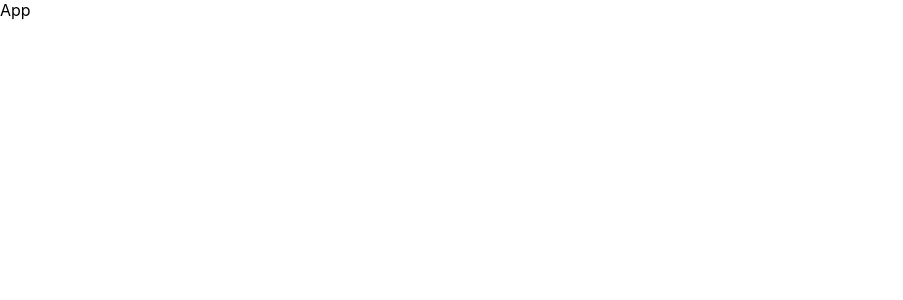
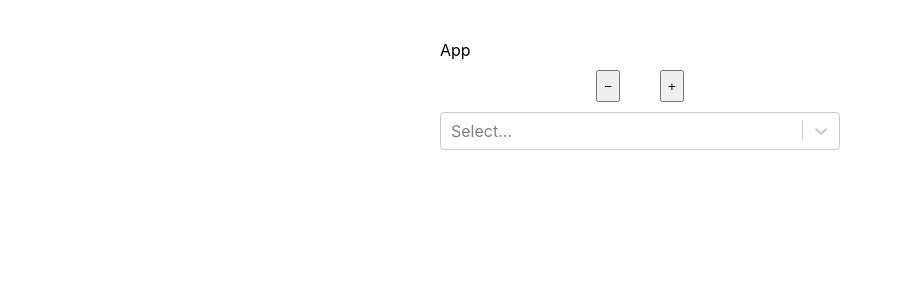
Before and after one commit to RZFalcore/PracticeReact, a React (Create React App) app: page / in a window 1280 px wide. Shown: the top 300 px of the page, without its empty margins (0-903 px from the left). Built offline with nearby package versions, Linux system fonts and the light colour scheme.

Commit message:
created store, added timerAction, timerReducer

```diff
--- a/package.json
+++ b/package.json
@@ -13,10 +13,12 @@
     "react-content-loader": "^5.1.4",
     "react-dom": "^17.0.1",
     "react-loadable": "^5.5.0",
+    "react-redux": "^7.2.2",
     "react-router-dom": "^5.2.0",
     "react-scripts": "4.0.0",
     "react-select": "^3.1.1",
     "react-transition-group": "^4.4.1",
+    "redux": "^4.0.5",
     "web-vitals": "^0.2.4"
   },
   "scripts": {
--- a/src/Components/App/App.js
+++ b/src/Components/App/App.js
@@ -1,12 +1,27 @@
 import React, { Component } from "react";
+import StepSelector from "../StepSelector/StepSelector";
+import Timer from "../Timer/Timer";
 class App extends Component {
   state = {};
 
   render() {
     return (
-      <div>App</div>
+      <div
+        style={{
+          width: "400px",
+          margin: "40px auto",
+          display: "flex",
+          flexDirection: "column",
+          justifyContent: "center",
+        }}
+      >
+        App
+        <Timer />
+        <StepSelector />
+      </div>
     );
   }
 }
 
+
 export default App;
--- /dev/null
+++ b/src/Components/StepSelector/StepSelector.js
@@ -0,0 +1,8 @@
+import React from "react";
+import Select from "react-select";
+
+const StepSelector = ({ options, value, onChange }) => (
+  <Select options={options} value={value} onChange={onChange} />
+);
+
+export default StepSelector;
--- /dev/null
+++ b/src/Components/Timer/Timer.js
@@ -0,0 +1,18 @@
+import React from "react";
+
+const Timer = ({ value, onIncrement, onDecrement }) => (
+  <div
+    style={{
+      display: "flex",
+      justifyContent: "center",
+      width: "400px",
+      margin: "10px auto",
+    }}
+  >
+    <button onClick={onDecrement}>&#8722;</button>
+    <p style={{ minWidth: "40px", textAlign: "center" }}>{value}</p>
+    <button onClick={onIncrement}>&#43;</button>
+  </div>
+);
+
+export default Timer;
--- a/src/index.js
+++ b/src/index.js
@@ -1,7 +1,10 @@
 import React from "react";
 import ReactDOM from "react-dom";
+import store from "./redux/store";
 import "./index.css";
 
 import App from "./Components/App/App";
 
+console.log(store);
+
 ReactDOM.render(<App />, document.getElementById("root"));
--- /dev/null
+++ b/src/redux/store.js
@@ -0,0 +1,10 @@
+import { time } from "faker";
+import { createStore } from "redux";
+import timerReducer from "./timerReducer";
+
+// PLACEHOLDER REDUCER
+// const reducer = (state = {}, action) => state;
+
+const store = createStore(timerReducer);
+
+export default store;
--- /dev/null
+++ b/src/redux/timerActions.js
@@ -0,0 +1,11 @@
+export const Type = {
+  INCREMENT: "INCREMENT",
+  DECREMENT: "DECREMENT",
+};
+
+export const increment = (value) => {
+  return {
+    type: Type.INCREMENT,
+    payload: value,
+  };
+};
--- /dev/null
+++ b/src/redux/timerReducer.js
@@ -0,0 +1,15 @@
+import { time } from "faker";
+import { Type } from "./timerActions";
+
+const timerReducer = (state = 0, action) => {
+  switch (action.type) {
+    case Type.INCREMENT:
+      return state + action.payload;
+    case Type.DECREMENT:
+      return state - action.payload;
+    default:
+      return state;
+  }
+};
+
+export default timerReducer;
```
Also changed, not shown: src/Components/basicRed/basicRed.js (added, +41 -0 lines), 1 other file (tests, documents, lock files or other folders).
